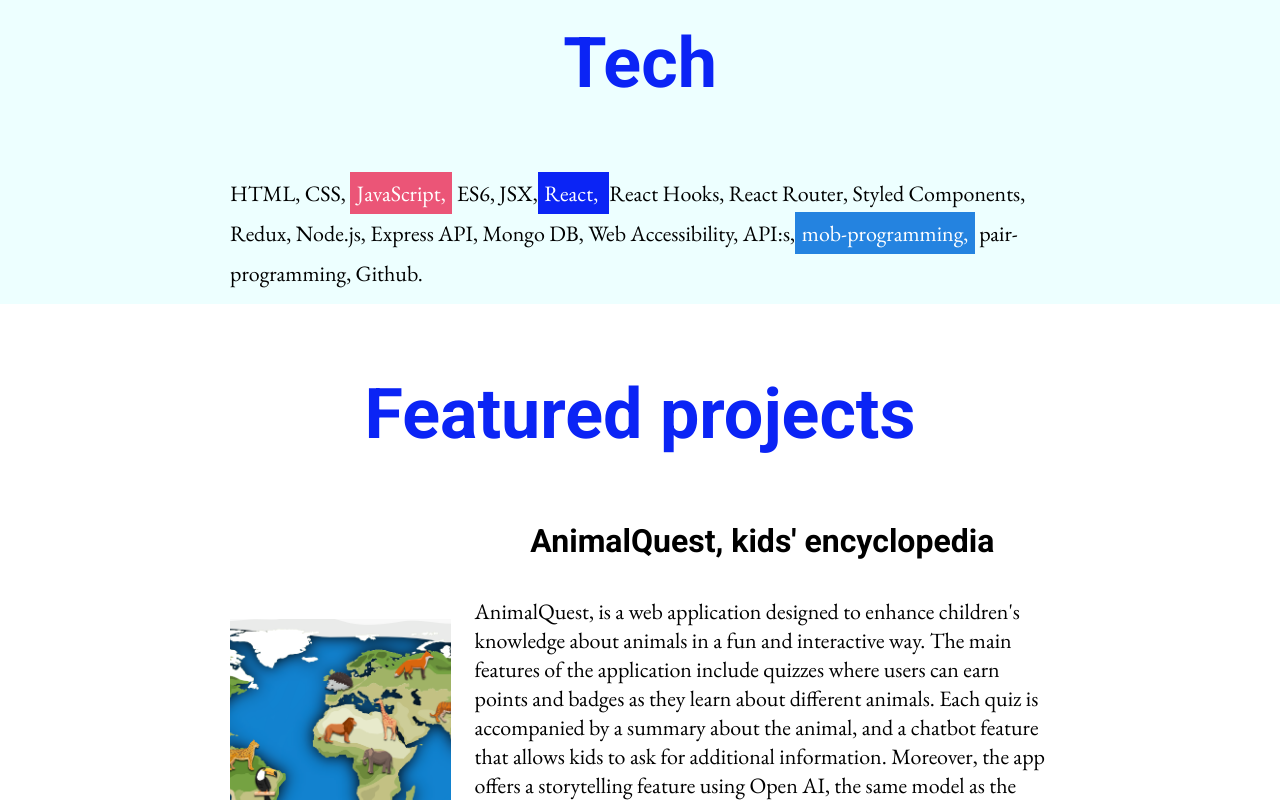
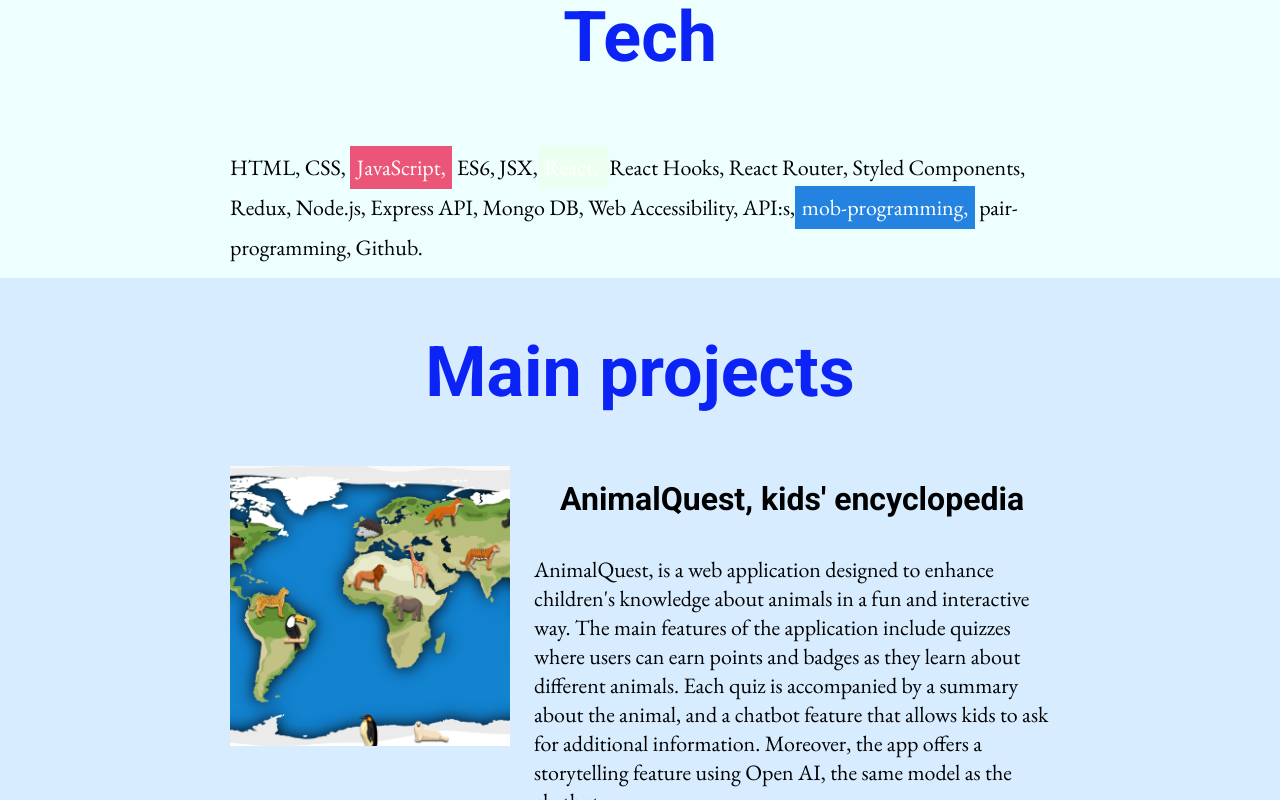
Before and after one commit to noraterbocs/portfolio, a React (Create React App) app: page / in a window 1280 px wide. Shown: the part 860-1660 px from the top of the page. Built offline with nearby package versions, Linux system fonts and the light colour scheme; no server answers.

Commit message:
Last fixes

```diff
--- a/src/App.js
+++ b/src/App.js
@@ -1,6 +1,7 @@
 import { FlexContainer } from 'components/containerComponents/FlexContainer'
 import { GlobalStyle } from 'components/GlobalStyle'
 import { FeaturedProjects } from 'pages/featuredprojectspage/FeaturedProjects'
+import { OtherProjects } from 'pages/featuredprojectspage/OtherProjects'
 import { Introduction } from 'pages/introductionpage/Introduction'
 import { MyWords } from 'pages/mywordspage/MyWords'
 import { Skills } from 'pages/skillspage/Skills'
@@ -10,12 +11,13 @@ import React from 'react'
 
 export const App = () => {
   return (
-    <FlexContainer>
+    <FlexContainer gap="0px">
       <GlobalStyle />
       <Introduction />
-      <FlexContainer>
+      <FlexContainer gap="0px">
         <Tech />
         <FeaturedProjects />
+        <OtherProjects />
         <MyWords />
         <Skills />
       </FlexContainer>
--- a/src/components/containerComponents/FlexContainer.js
+++ b/src/components/containerComponents/FlexContainer.js
@@ -2,17 +2,18 @@ import styled from 'styled-components'
 
 export const FlexContainer = styled.div`
     display: flex;
-    flex-direction: ${(props) => (props.otherprojects ? 'row' : (props.flexDirection || 'column'))};
+    flex-direction: ${(props) => (props.flexDirection || 'column')};
     justify-content: ${(props) => (props.justifyContent || 'center')};
     align-items: ${(props) => (props.alignItems || 'center')};
     grid-area: ${(props) => props.gridArea};
     gap: ${(props) => props.gap || '1em'};
     margin:${(props) => props.margin || '0'};
     flex-wrap:${(props) => props.flexWrap || 'no-wrap'};
+    align-self: ${(props) => props.alignSelf};
     a {
         text-decoration: none;
     }
-     flex-direction: ${(props) => (props.otherproject ? 'row' : props.flexDirection)};
+            max-width: ${(props) => props.otherprojects && '300px'};
     @media (min-width: 744px) {
        flex-direction: ${(props) => (props.flexDirection || 'column')};
     }
--- a/src/components/textComponents/Paragraph.js
+++ b/src/components/textComponents/Paragraph.js
@@ -5,4 +5,5 @@ export const Paragraph = styled.p`
     font-weight: 400;
     line-height: ${(props) => props.lineHeight || '29px'};
     padding: 9px 0 10px 0;
+  align-self: center;
 `
--- a/src/data/other-projects.json
+++ b/src/data/other-projects.json
@@ -1,6 +1,6 @@
 [
     {
-        "title": "To do list",
+        "title": "To-Do list",
         "text": "To do app that can filter for specific categories.",
         "tech": [
             "React",
@@ -14,11 +14,10 @@
     },
     {
         "title": "Quiz",
-        "text": "A group project to create a quiz using Redux.",
+        "text": "A group project by doing mob programming to create a quiz using Redux for the first time.",
         "tech": [
             "React",
             "Styled Components",
-            "Mob programming",
             "Redux",
             "Redux toolkit"
         ],
@@ -33,7 +32,6 @@
             "CSS3",
             "React",
             "React Router",
-            "JSX",
             "API"
         ],
         "image": "images/movies.png",
@@ -53,12 +51,10 @@
         "demo": "https://noras-react-survey.netlify.app"
     },
     {
-        "title": "Music releases",
-        "text": "It was a pair project about listing Spotify albums based on a given design.",
+        "title": "Spotify API",
+        "text": "It was a pair programming project about listing Spotify albums based on a given design.",
         "tech": [
-            "Pair programming",
             "CSS3",
-            "JSX",
             "React"
         ],
         "image": "images/music_release.png",
--- a/src/pages/featuredprojectspage/FeaturedProjects.js
+++ b/src/pages/featuredprojectspage/FeaturedProjects.js
@@ -7,14 +7,15 @@ import { SectionTitle } from 'components/textComponents/SectionTitle'
 import { SubTitle } from 'components/textComponents/SubTitle'
 import { Paragraph } from 'components/textComponents/Paragraph'
 import { SectionContainer } from 'components/containerComponents/SectionContainer'
+import { BackgroundColor } from 'components/otherAssets/BackgroundColor'
 import mainProjects from '../../data/main-projects.json'
 import { ContainerProject, ProjectImage, ProjectTechParagraph } from './FeaturedProjectsStyling'
-import { OtherProjects } from './OtherProjects'
 
 export const FeaturedProjects = () => {
   return (
     <SectionContainer>
-      <SectionTitle>Featured projects</SectionTitle>
+      <BackgroundColor backgroundColor="#d7ecff" />
+      <SectionTitle>Main projects</SectionTitle>
       {mainProjects.map((project) => {
         return (
           <ContainerProject key={project.image}>
@@ -41,7 +42,6 @@ export const FeaturedProjects = () => {
           </ContainerProject>
         )
       })}
-      <OtherProjects />
     </SectionContainer>
   )
 }
--- a/src/pages/featuredprojectspage/FeaturedProjectsStyling.js
+++ b/src/pages/featuredprojectspage/FeaturedProjectsStyling.js
@@ -30,28 +30,6 @@ export const ContainerProject = styled.div`
             "featured-project-img livedemo-btn github-btn";
     }
 `
-export const ContainerOtherProject = styled.div`
-    padding: 24px 0 18px 0;
- a {
-    text-decoration: none;
-};
-    display: grid;
-    grid-template-columns: 1fr 1fr;
-    grid-template-rows: 0.2fr 1fr 0.1fr;
-    gap: 0 24px;
-    grid-template-areas:
-            "featured-project-img featured-project-img"
-            "featured-project-description tech-stack"
-            "btns btns";
-
-    @media (min-width: 744px) {
-        grid-template-areas:
-            "featured-project-img featured-project-description btns"
-            "tech-stack tech-stack btns";
-        grid-template-columns: 1fr 0.8fr 0.8fr 0.1fr;
-        grid-template-rows: 1fr 0.4fr;
-    }
-`
 export const ProjectTechParagraph = styled.p`
   font-family: var(--primary-font-family);
     font-size: 16px;
@@ -62,9 +40,15 @@ export const ProjectTechParagraph = styled.p`
     padding: 2px 6px;
 `
 export const ProjectImage = styled.img`
-    height: ${(props) => (props.otherprojects ? '100px' : '280px')};
-    width: 327px;
+    height: ${(props) => (props.otherprojects ? '128px' : '300px')};
     padding: 0 0 12px 0;
-    width: ${(props) => (props.otherprojects ? '100px' : '100%')};
-    object-fit: cover
+    width: ${(props) => (props.otherprojects ? '100px' : '300px')};
+    object-fit: cover;
+    object-position: center;
+    align-self: flex-start;
+    @media (min-width: 744px) {
+        height: ${(props) => (props.otherprojects ? '128px' : '280px')};
+        padding: 0 0 12px 0;
+        width: ${(props) => (props.otherprojects ? '100px' : '280px')};
+    }
 `
--- a/src/pages/featuredprojectspage/OtherProjects.js
+++ b/src/pages/featuredprojectspage/OtherProjects.js
@@ -7,37 +7,40 @@ import { SectionTitle } from 'components/textComponents/SectionTitle'
 import { SubTitle } from 'components/textComponents/SubTitle'
 import { Paragraph } from 'components/textComponents/Paragraph'
 import otherProjects from '../../data/other-projects.json'
-import { ContainerOtherProject, ProjectImage, ProjectTechParagraph } from './FeaturedProjectsStyling'
+import { ProjectImage, ProjectTechParagraph } from './FeaturedProjectsStyling'
 
 export const OtherProjects = () => {
   return (
     <FlexContainer>
       <SectionTitle>Other projects</SectionTitle>
-      <FlexContainer>
+      <FlexContainer flexWrap="wrap" flexDirection="row" gap="2em">
         {otherProjects.map((project) => {
           return (
-            <ContainerOtherProject key={project.title}>
-              <FlexContainer gridArea="featured-project-img" flexDirection="row" justifyContent="flex-start">
+            <FlexContainer otherprojects gap="0" alignSelf="flex-start" alignItems="self-start" key={project.title}>
+              <FlexContainer flexDirection="row" justifyContent="flex-start" alignItems="flex-start">
                 <ProjectImage otherprojects src={project.image} alt={project.title} />
-                <SubTitle>{project.title}</SubTitle>
+                <FlexContainer gap="0">
+                  <SubTitle>{project.title}</SubTitle>
+                  <FlexContainer otherprojects justifyContent="flex-start" flexDirection="row">
+                    <a aria-label={`${project.title} - demo`} target="_blank" href={project.demo} rel="noreferrer">
+                      <Button otherprojects demo><TfiWorld /></Button>
+                    </a>
+                    <a aria-label={`${project.title} - github`} target="_blank" href={project.github} rel="noreferrer">
+                      <Button otherprojects github><FaGithub /></Button>
+                    </a>
+                  </FlexContainer>
+                </FlexContainer>
               </FlexContainer>
-              <Paragraph gridArea="featured-project-description">{project.text}</Paragraph>
-              <FlexContainer margin="10px 0 14px 0" gap="0.3em" flexDirection="row" flexWrap="wrap" gridArea="tech-stack" justifyContent="flex-start">
+              <Paragraph>{project.text}</Paragraph>
+              <FlexContainer margin="10px 0 14px 0" gap="0.3em" flexDirection="row" flexWrap="wrap" justifyContent="flex-start" alignItems="flex-start" alignSelf="flex-start">
                 {project.tech.map((techstack) => {
                   return (
                     <ProjectTechParagraph>{techstack}</ProjectTechParagraph>
                   )
                 })}
               </FlexContainer>
-              <FlexContainer otherprojects gridArea="btns" justifyContent="flex-start">
-                <a aria-label={`${project.title} - demo`} target="_blank" href={project.demo} rel="noreferrer">
-                  <Button otherprojects demo><TfiWorld /></Button>
-                </a>
-                <a aria-label={`${project.title} - github`} target="_blank" href={project.github} rel="noreferrer">
-                  <Button otherprojects github><FaGithub /></Button>
-                </a>
-              </FlexContainer>
-            </ContainerOtherProject>
+
+            </FlexContainer>
           )
         })}
       </FlexContainer>
--- a/src/pages/introductionpage/IntroductionStyling.js
+++ b/src/pages/introductionpage/IntroductionStyling.js
@@ -52,6 +52,7 @@ export const PersonalInfoContainer = styled.div`
     flex-direction: column;
     align-items: start;
     padding: 0 24px;
+    justify-content: center;
     @media (min-width: 744px) {
     display: grid;
         grid-template-columns: 0.1fr 0.8fr;
@@ -61,9 +62,7 @@ export const PersonalInfoContainer = styled.div`
         grid-template-areas:
             "personal-info-profile-img personal-info-summary"
             "personal-info-paragraph personal-info-paragraph"
-            "contact-details contact-details"
-            "section-contact section-contact"
-            "footer-contact footer-contact";
+            "section-contact section-contact";
         };
     @media (min-width: 1280px) {
             padding: 0 48px;
--- a/src/pages/techpage/Tech.js
+++ b/src/pages/techpage/Tech.js
@@ -11,7 +11,7 @@ export const Tech = () => {
       <BackgroundColor backgroundColor="#EDFFFF" />
       <SectionTitle>Tech</SectionTitle>
       <Paragraph lineHeight="40px">HTML, CSS, <Highlighter backgroundColor="#EB5577">JavaScript,</Highlighter> ES6, JSX,
-        <Highlighter backgroundColor="var(--header-color)">React, </Highlighter>
+        <Highlighter backgroundColor="#edfff1">React, </Highlighter>
                 React Hooks, React Router, Styled Components,
                 Redux, Node.js, Express API,
                 Mongo DB, Web Accessibility,
```
Also changed, not shown: public/images/rollerderby.png.
